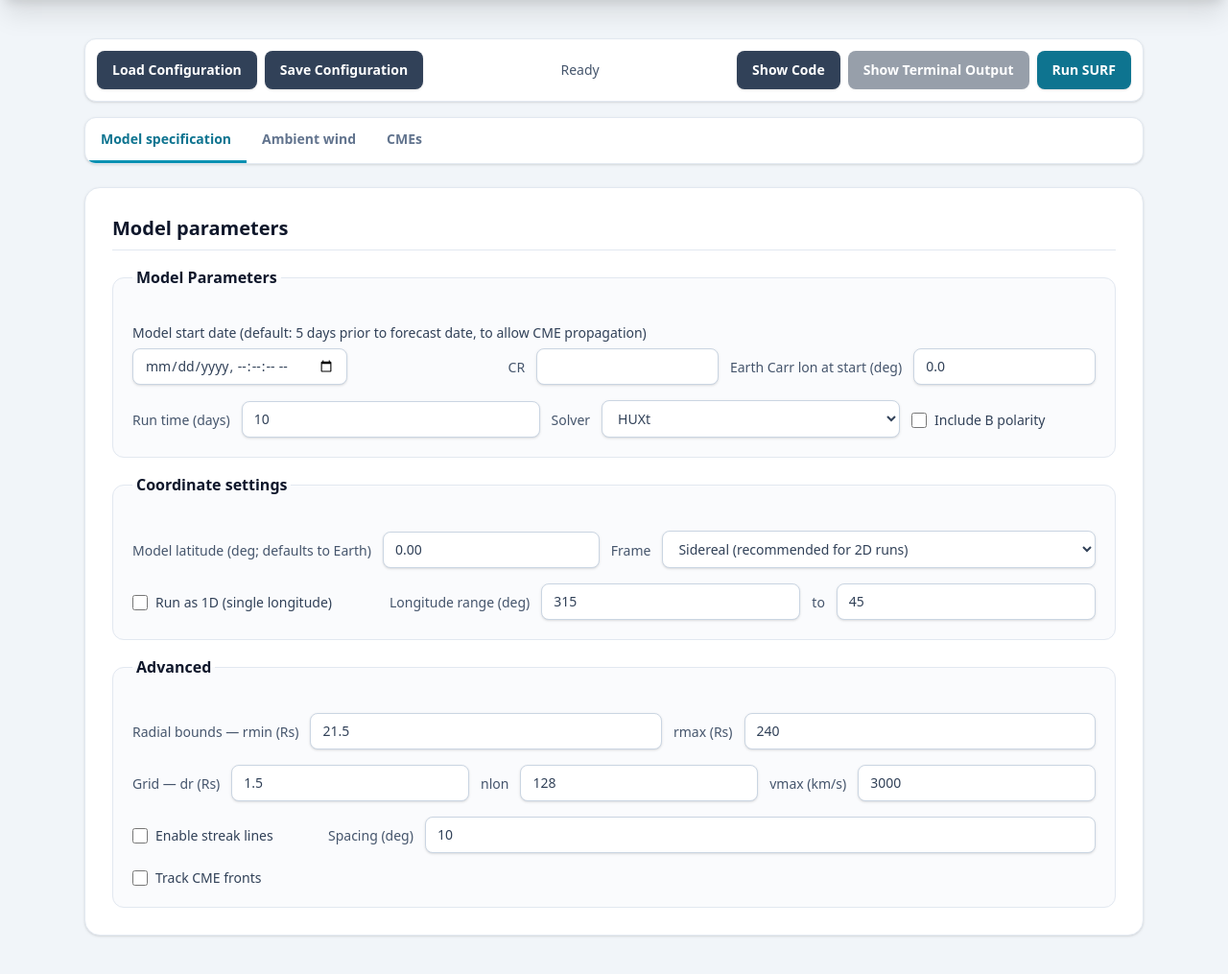
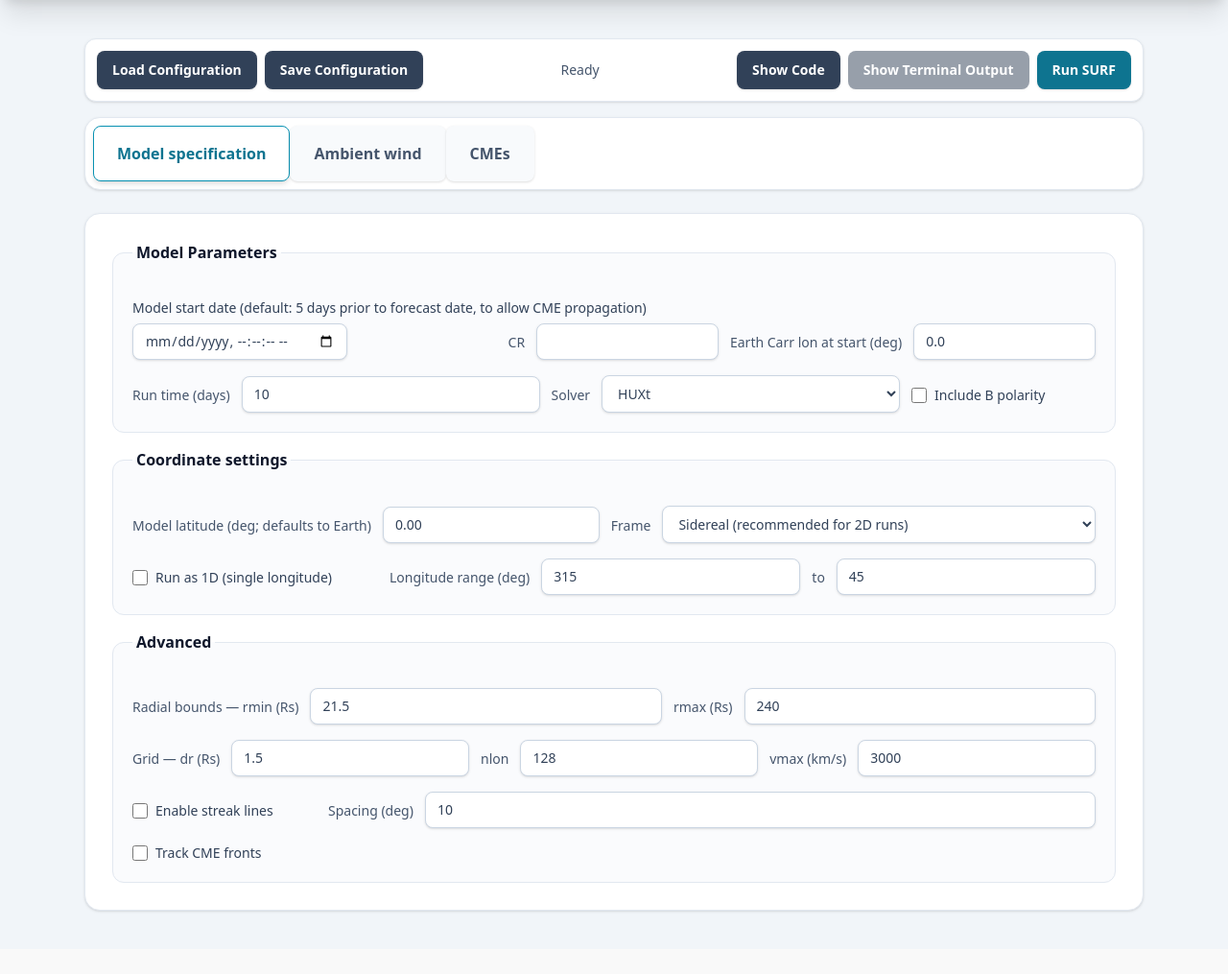
Before and after one commit to University-of-Reading-Space-Science/SURFs_UP, a Flask app: template surfs_up/web/templates/index.html in a window 1280 px wide. Shown: the part 132-1147 px from the top of the page at 96% size. After the commit the page ends 1083 px from the top, so only its background shows below. Run offline with Flask 3, Linux system fonts and the light colour scheme; the template is opened without the code that fills it, so the values that code supplies are empty.

Commit message:
cosmetic tweaks

```diff
--- a/surfs_up/web/app.py
+++ b/surfs_up/web/app.py
@@ -733,6 +733,7 @@ def _request_from_form() -> SimulationRequest:
         raise ValueError("CME JSON must contain a list of CME objects.")
     if (
         request.form.get("action") == "run"
+        and source != "omni"
         and "grab_donki_at_run_start" in request.form
         and abs(_float("rmin", 21.5) - 21.5) <= 1.0e-9
     ):
--- a/surfs_up/web/templates/index.html
+++ b/surfs_up/web/templates/index.html
@@ -87,9 +87,9 @@
       .workflow-status { @apply min-w-40 flex-1 px-3 text-center text-sm font-medium text-slate-600; }
       .card { @apply mt-6 rounded-2xl border border-slate-200 bg-white p-5 shadow-sm sm:p-7; }
       .error { @apply mt-5 rounded-xl border border-red-200 bg-red-50 p-4 font-medium text-red-700; }
-      .tab-button { @apply rounded-none border-b-3 border-transparent bg-transparent px-4 py-3 text-slate-500
-                           shadow-none hover:bg-slate-50 hover:text-slate-900 focus:ring-0; }
-      .tab-button.active { @apply border-surf-500 text-surf-600; }
+      .tab-button { @apply rounded-lg border border-transparent bg-slate-50 px-6 py-4 text-base font-semibold text-slate-600
+                           shadow-sm hover:border-cyan-200 hover:bg-white hover:text-slate-950 focus:ring-3 focus:ring-cyan-100; }
+      .tab-button.active { @apply border-surf-500 bg-white text-surf-600 shadow-md; }
       .tab-button:disabled { @apply cursor-not-allowed text-slate-300 hover:bg-transparent; }
       .tab-panel { @apply hidden; }
       .tab-panel.active { @apply block; }
@@ -181,7 +181,7 @@
       </button>
     </div>
   </section>
-  <nav class="mb-6 overflow-x-auto rounded-xl border border-slate-200 bg-white shadow-sm"
+  <nav class="mb-6 overflow-x-auto rounded-2xl border border-slate-200 bg-white p-2 shadow-sm"
        aria-label="SURF workflow">
     <div class="flex min-w-max items-stretch justify-between gap-2">
       <div class="flex min-w-max" role="tablist">
@@ -199,7 +199,6 @@
 
   <form class="card mt-0" id="simulation-form" method="post" enctype="multipart/form-data" novalidate>
     <section class="tab-panel form-grid active" data-panel="model" role="tabpanel">
-    <h2 class="mt-0">Model parameters</h2>
     <fieldset class="group-box">
       <legend class="group-title px-1">Model Parameters</legend>
       <div class="grid gap-4">
@@ -278,7 +277,6 @@
     </section>
 
     <section class="tab-panel form-grid" data-panel="ambient" role="tabpanel">
-    <h2 class="wide">Ambient solar wind</h2>
     <input type="hidden" name="ambient_source" id="ambient-source" value="wsa_iswa">
     <div class="inner-tabs wide" id="ambient-source-tabs">
       {% for value, label in [
@@ -333,7 +331,7 @@
           <label class="source-choice mb-4">
             <input type="radio" name="ambient_source_choice" value="omni">
             <span class="grid gap-1">
-              <span class="font-semibold text-slate-900">Outward propagation</span>
+              <span class="font-semibold text-slate-900">Set inner boundary to 215 Rs</span>
               <span class="text-sm font-normal text-slate-600">Start from the 215 Rs OMNI boundary and run outwards.</span>
             </span>
           </label>
@@ -407,7 +405,6 @@
     </section>
 
     <section class="tab-panel form-grid" data-panel="cme" role="tabpanel">
-    <h2 class="wide">CMEs</h2>
     <fieldset class="group-box">
       <legend class="group-title px-1">Cone CME lists (typically for model inner boundary at 0.1 AU)</legend>
       <div class="grid gap-4">
@@ -485,9 +482,7 @@
     </dialog>
   {% endif %}
     <section class="card tab-panel" data-panel="plots" role="tabpanel">
-      <h2 class="mt-0">Plots</h2>
       {% if run_id %}
-      <p class="mb-5 text-sm text-slate-500">These products remain available while this server process retains the run.</p>
       <form class="form-grid wide" id="plots-form" onsubmit="return false">
         <div class="inner-tabs" data-inner-tabs="plot-products">
           <button type="button" class="inner-tab-button active" data-inner-tab="map-product">2D Map</button>
@@ -563,7 +558,6 @@
     </section>
 
     <section class="card tab-panel" data-panel="movies" role="tabpanel">
-      <h2 class="mt-0">Movies</h2>
       {% if run_id %}
       <form class="form-grid wide" id="movies-form" onsubmit="return false">
         <div class="inner-tabs" data-inner-tabs="movie-products">
@@ -1001,6 +995,7 @@
       document.querySelectorAll('[name="ambient_source_choice"]').forEach(choice => {
         choice.checked = choice.value === source;
       });
+      disableDonkiForOutwardOmni(source);
     }
 
     function showAmbientPanel(source) {
@@ -1265,6 +1260,11 @@
       '[name="grab_donki_at_run_start"]'
     );
     const modelInnerBoundary = document.getElementById("model-rmin");
+    function disableDonkiForOutwardOmni(source = ambientSourceInput.value) {
+      if (source === "omni") {
+        grabDonkiAtRunStart.checked = false;
+      }
+    }
     function disableDonkiForNonStandardInnerBoundary() {
       if (Math.abs(Number(modelInnerBoundary.value) - 21.5) > 1e-9) {
         grabDonkiAtRunStart.checked = false;
```
Also changed, not shown: tests/test_web.py (+61 -0 lines).
